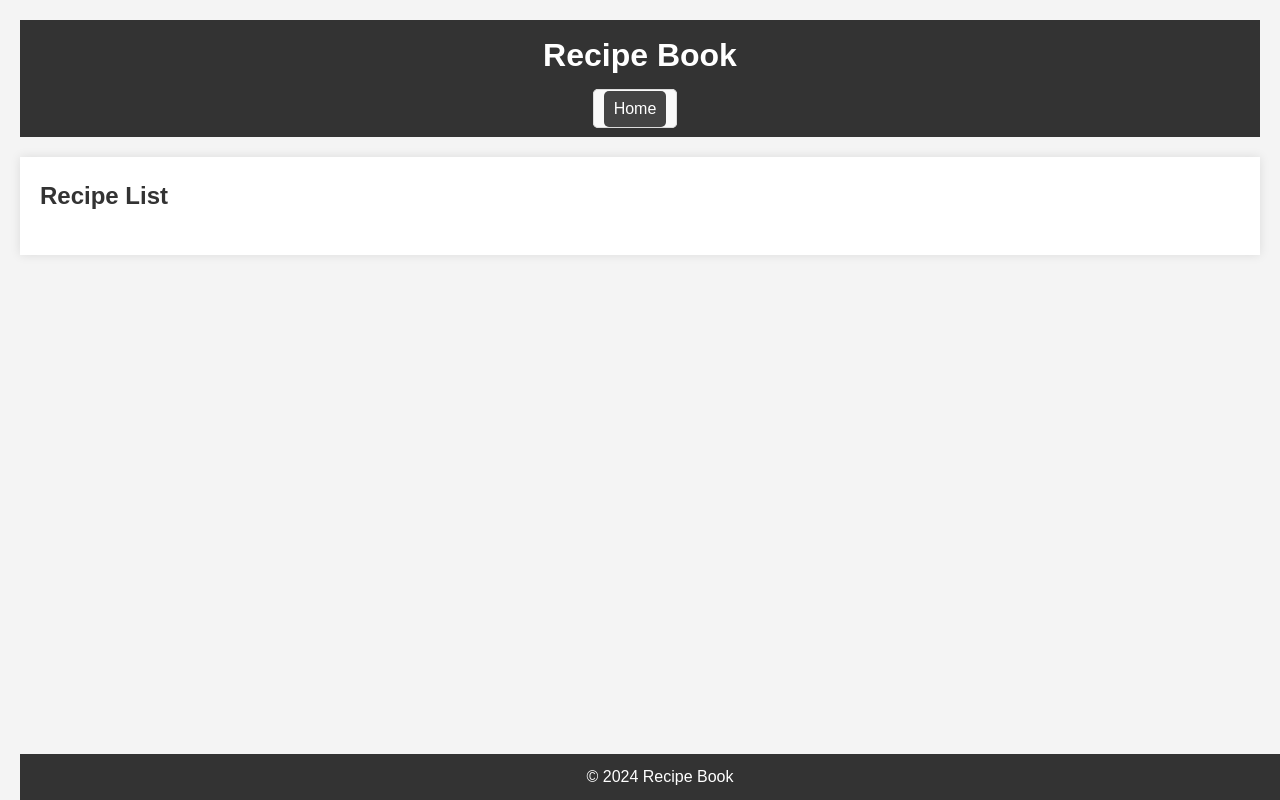
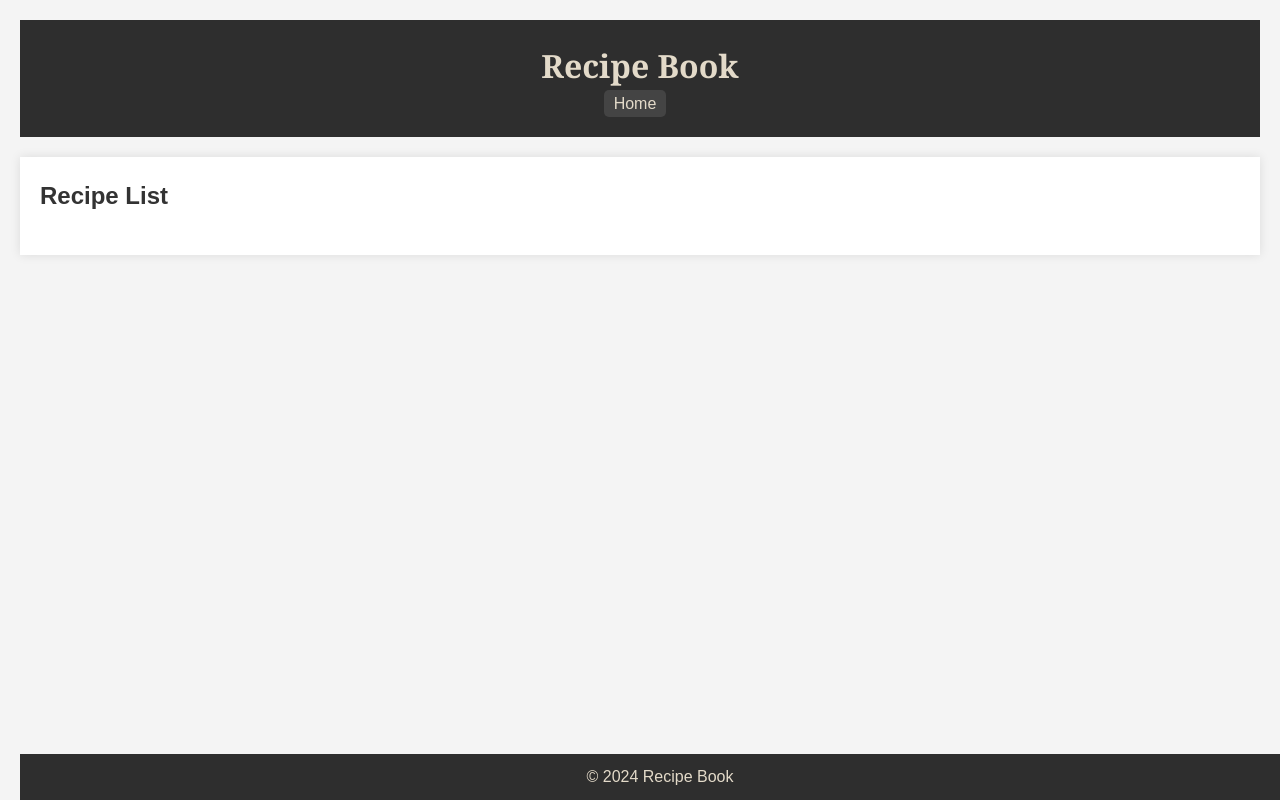
Before and after one commit to seanfreaney/fav-recipes, a Django app: template recipes/templates/recipes/recipe_list.html in a window 1280 px wide. Run offline with Django 4.2, Linux system fonts and the light colour scheme; the template is opened without the code that fills it, so the values that code supplies are empty.

Commit message:
add css and link to recipe_list.html

```diff
--- a/recipes/templates/recipes/recipe_list.html
+++ b/recipes/templates/recipes/recipe_list.html
@@ -5,16 +5,21 @@
 
 {% block content %}
     <h2>Recipe List</h2>
-    <ul>
+    <div class="recipe-grid">
         {% for recipe in object_list %}
-            <li>
+            <div class="recipe-item">
                 <h3>{{ recipe.title }}</h3>
                 <p>{{ recipe.description }}</p>
                 <p>Status: {{ recipe.get_status_display }}</p>
+                <p>Categories:
+                    {% for category in recipe.categories.all %}
+                        {{ category.name }}{% if not forloop.last %}, {% endif %}
+                    {% endfor %}
+                </p>
                 <a href="#">View Recipe</a> <!-- You can add detail view URL later -->
-            </li>
+            </div>
         {% endfor %}
-    </ul>
+    </div>
 
     <div class="pagination">
         {% if is_paginated %}
--- a/static/style.css
+++ b/static/css/style.css
@@ -18,34 +18,37 @@ body {
 
 /* Header styling */
 header {
-    background: #333;
-    color: #fff;
-    padding: 10px 0;
+    background: #2E2E2E; /* Dark grey */
+    color: #E3DAC9; /* Cream/Bone */
+    padding: 20px 0;
     text-align: center;
     margin-bottom: 20px;
 }
 
 header h1 {
     margin: 0;
+    font-family: 'Georgia', serif; /* Different, elegant font for logo */
 }
 
 /* Navigation bar styling */
 nav ul {
     list-style: none;
     padding: 0;
+    display: flex;
+    justify-content: center;
 }
 
 nav ul li {
-    display: inline;
     margin-right: 10px;
 }
 
 nav ul li a {
-    color: #fff;
+    color: #E3DAC9; /* Cream/Bone */
     text-decoration: none;
     padding: 5px 10px;
     background: #444;
     border-radius: 5px;
+    font-family: 'Arial', sans-serif; /* Slightly rounded font */
 }
 
 nav ul li a:hover {
@@ -59,45 +62,31 @@ main {
     box-shadow: 0 0 10px rgba(0, 0, 0, 0.1);
 }
 
-/* Footer styling */
-footer {
-    background: #333;
-    color: #fff;
-    text-align: center;
-    padding: 10px 0;
-    margin-top: 20px;
-    position: fixed;
-    bottom: 0;
-    width: 100%;
+/* Recipe grid styling */
+.recipe-grid {
+    display: flex;
+    flex-wrap: wrap;
+    gap: 20px;
+    justify-content: center; /* Center the grid */
 }
 
-/* Recipe list styling */
-h2 {
-    margin-bottom: 20px;
+.recipe-item {
+    background: #FAF9F6; /* Light pastel color */
+    padding: 15px;
+    border: 1px solid #ddd;
+    border-radius: 5px;
+    width: calc(50% - 10px); /* Two columns with space between */
 }
 
-ul {
-    list-style: none;
-    padding: 0;
-}
-
-ul li {
-    background: #fafafa;
-    padding: 10px;
-    margin-bottom: 10px;
-    border: 1px solid #ddd;
-    border-radius: 5px;
-}
-
-ul li h3 {
+.recipe-item h3 {
     margin: 0 0 10px 0;
 }
 
-ul li p {
+.recipe-item p {
     margin: 5px 0;
 }
 
-ul li a {
+.recipe-item a {
     display: inline-block;
     margin-top: 10px;
     color: #333;
@@ -107,10 +96,11 @@ ul li a {
     border-radius: 5px;
 }
 
-ul li a:hover {
+.recipe-item a:hover {
     background: #ddd;
 }
 
+/* Pagination styling */
 .pagination {
     text-align: center;
     margin-top: 20px;
@@ -122,7 +112,7 @@ ul li a:hover {
 
 .pagination-buttons a {
     color: #fff;
-    background-color: #333;
+    background-color: #2E2E2E;
     padding: 10px 20px;
     margin: 0 5px;
     text-decoration: none;
@@ -132,3 +122,15 @@ ul li a:hover {
 .pagination-buttons a:hover {
     background-color: #555;
 }
+
+/* Footer styling */
+footer {
+    background: #2E2E2E; /* Dark grey */
+    color: #E3DAC9; /* Cream/Bone */
+    text-align: center;
+    padding: 10px 0;
+    margin-top: 20px;
+    position: fixed;
+    bottom: 0;
+    width: 100%;
+}
```
